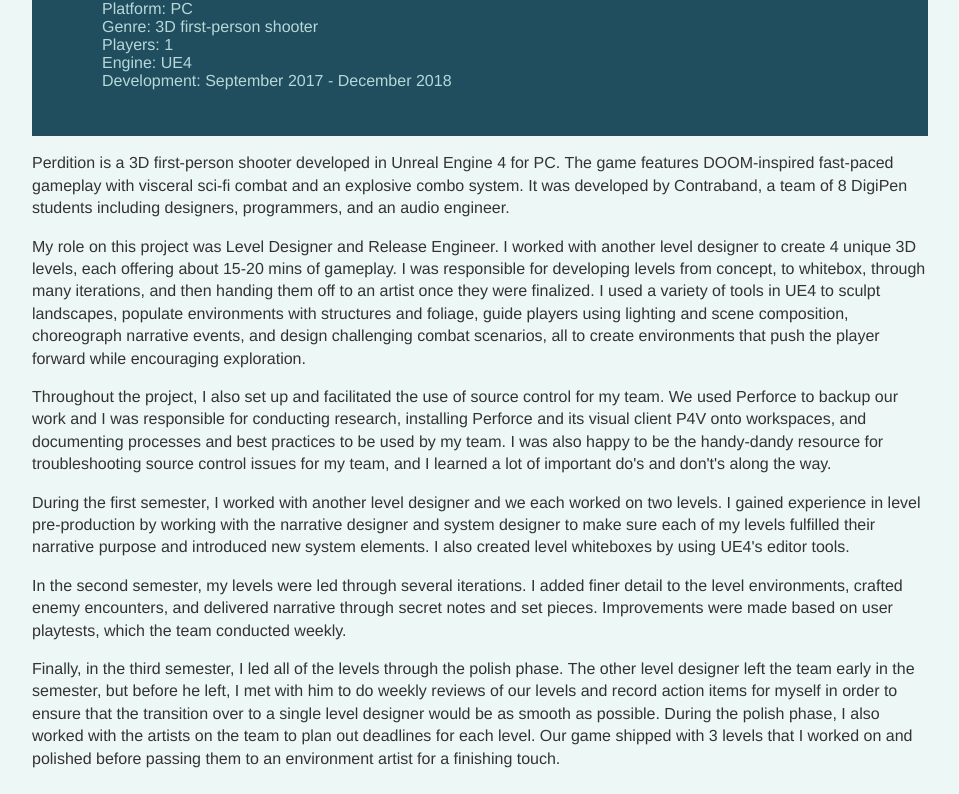
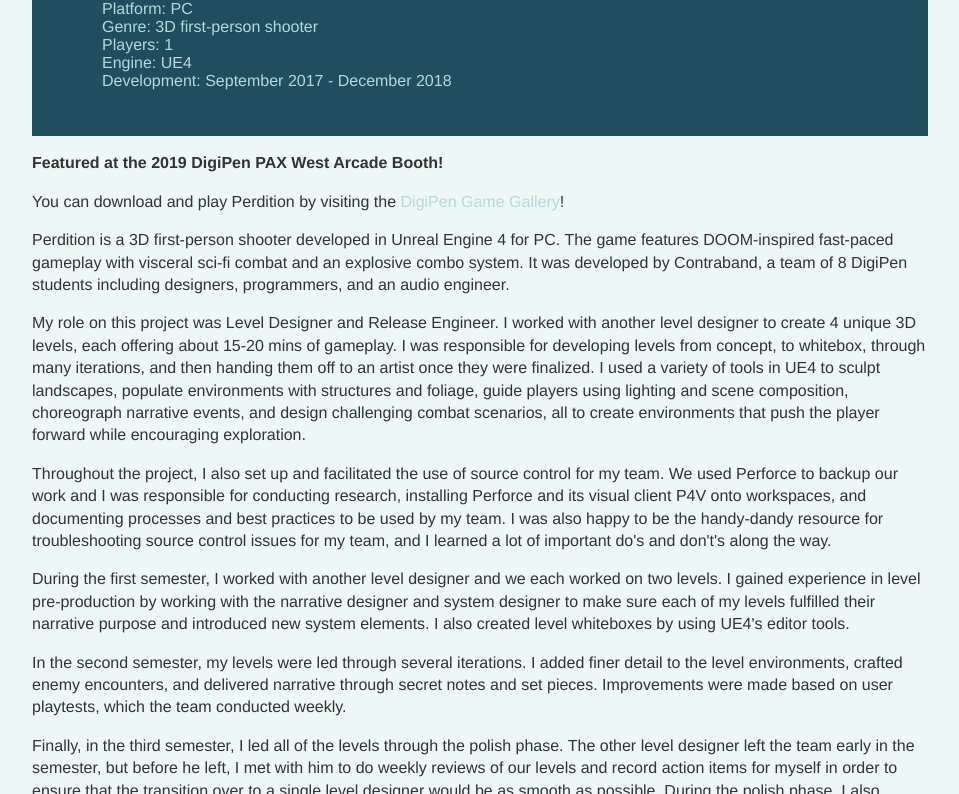
Before and after one commit to digigrant/digigrant.github.io, a Jekyll site: the page built from projects/perdition.html, in a window 1280 px wide and 900 px high, scrolled down 663 px, cut to the strip 106-900 px from the top of the window. Shown: the whole strip, without its empty margins (160-1119 px from the left). Built offline with Jekyll 4.4.1, drawn with Linux system fonts in a browser that asks for light colours.

Commit message:
Added PAX info and link to game gallery page

```diff
--- a/projects/perdition.html
+++ b/projects/perdition.html
@@ -10,6 +10,10 @@
 end: December 2018
 video-id: wO86fH32xgI
 ---
+
+<p><b>Featured at the 2019 DigiPen PAX West Arcade Booth!</b></p>
+
+<p>You can download and play Perdition by visiting the <a href="https://games.digipen.edu/games/perdition">DigiPen Game Gallery</a>!</p>
 
 <p>Perdition is a 3D first-person shooter developed in Unreal Engine 4 for PC. The game features DOOM-inspired fast-paced gameplay with visceral sci-fi combat and an explosive combo system. It was developed by Contraband, a team of 8 DigiPen students including designers, programmers, and an audio engineer.</p>
 
```
